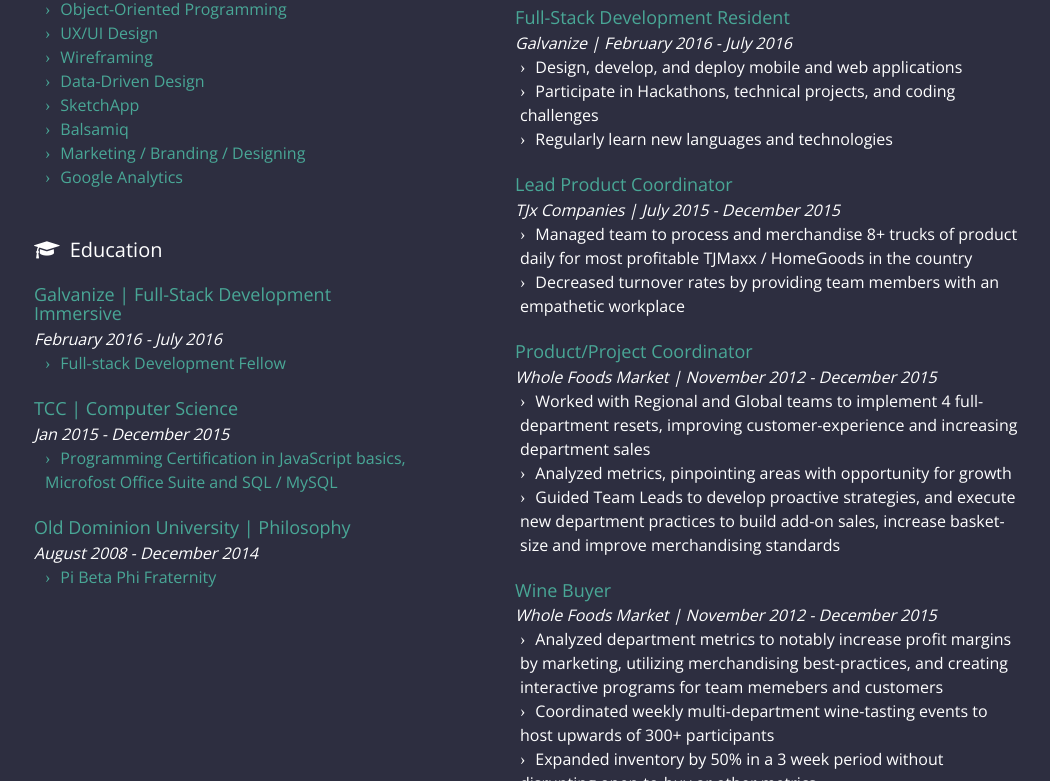
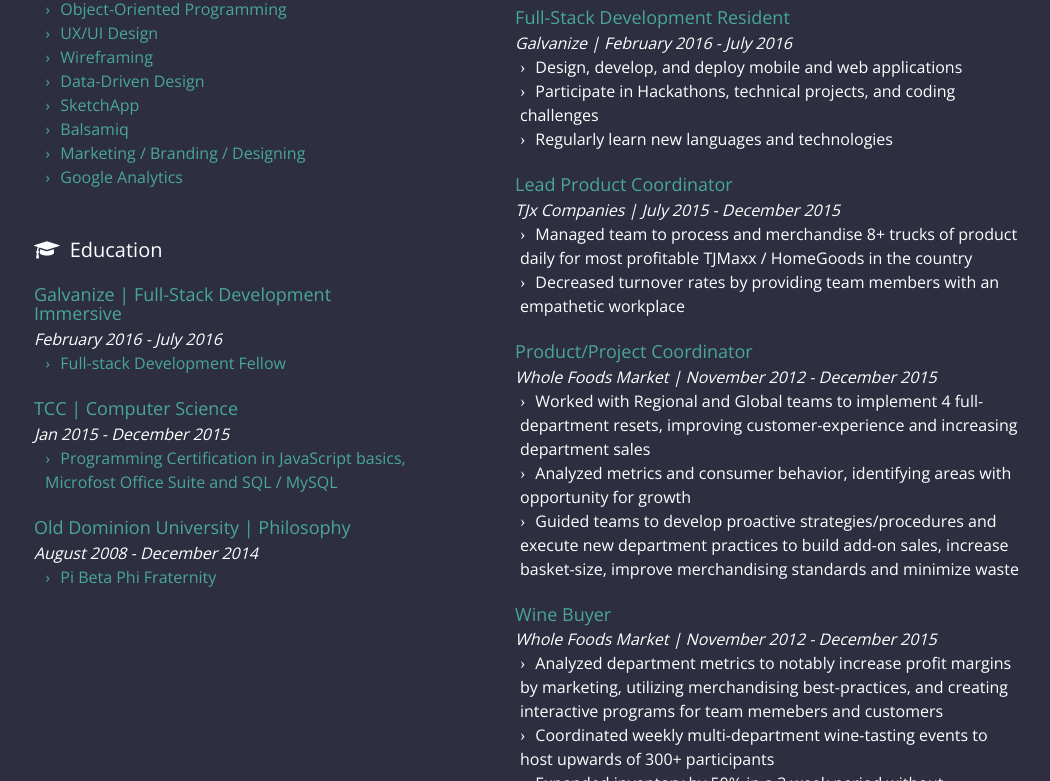
Before and after one commit to morgen-montgomery/morgen-montgomery.github.io, a plain HTML site: page index.html in a window 1280 px wide. Shown: the part 1848-2629 px from the top of the page, without its empty margins (175-1225 px from the left). Drawn offline with nearby package versions, Linux system fonts and the light colour scheme.

Commit message:
minor text changes

```diff
--- a/index.html
+++ b/index.html
@@ -42,7 +42,7 @@
 				<div class="col-md-6 col-md-offset-3">
 					<a name="about"></a>
 					<h2>ABOUT</h2>
-					<p>I am a full-stack web developer with over 10 years of experience in product knowledge, product education, retail and ecommerce, and consumer-based industries. I enjoy networking, B2C industries, creating seamless user experiences through clean code and simple interfaces, and challenging myself with meaningful projects.  I am a visual and analytical thinker, communicative problem solver, and team player with confidence to take the lead.  I love mapping out ideas and features on the whiteboard, and I am obsessed with how consumers interact with product.  I take pride in what I do, and I consistently produce results.</p>
+					<p>I am a full-stack web developer with over 10 years of experience in product knowledge, product education, retail and ecommerce, and consumer-based industries. I enjoy networking, B2C industries, analyzing consumer behahior, creating seamless user experiences through clean code and simple interfaces, and challenging myself with meaningful projects.  I am a visual and analytical thinker, communicative problem solver, and team player with confidence to take the lead.  I love mapping out ideas and features on the whiteboard, and I am obsessed with how consumers interact with product.  I take pride in what I do, and I consistently produce results.</p>
 				</div>
 			</div>
 		</div>
@@ -142,8 +142,8 @@
 							<p class="title">Whole Foods Market | November 2012 - December 2015
 							<ul>
 								<li>Worked with Regional and Global teams to implement 4 full-department resets, improving customer-experience and increasing department sales</li>
-								<li>Analyzed metrics, pinpointing areas with opportunity for growth</li>
-								<li>Guided Team Leads to develop proactive strategies, and execute new department practices to build add-on sales, increase basket-size and improve merchandising standards</li>
+								<li>Analyzed metrics and consumer behavior, identifying areas with opportunity for growth</li>
+								<li>Guided teams to develop proactive strategies/procedures and execute new department practices to build add-on sales, increase basket-size, improve merchandising standards and minimize waste</li>
 							</ul>
 							<h4>Wine Buyer</h4>
 							<p class="title">Whole Foods Market | November 2012 - December 2015
```
